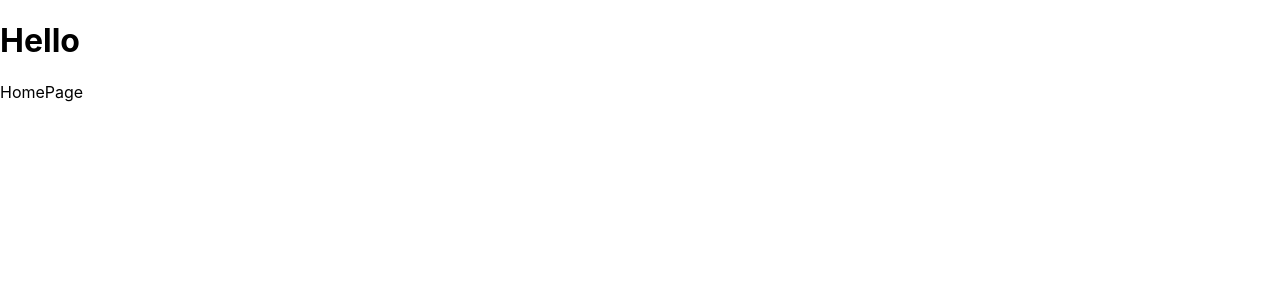
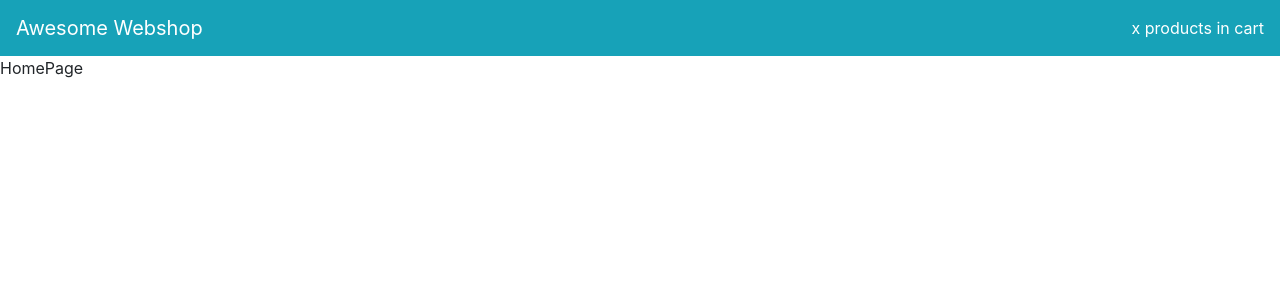
Before and after one commit to willemverbuyst/webshop-project, a React (Create React App) app: page / in a window 1280 px wide. Shown: the top 300 px of the page. Built offline with nearby package versions, Linux system fonts and the light colour scheme.

Commit message:
Create header

```diff
--- a/package.json
+++ b/package.json
@@ -6,6 +6,7 @@
     "@testing-library/jest-dom": "^4.2.4",
     "@testing-library/react": "^9.5.0",
     "@testing-library/user-event": "^7.2.1",
+    "bootstrap": "^4.5.0",
     "react": "^16.13.1",
     "react-bootstrap": "^1.0.1",
     "react-dom": "^16.13.1",
--- a/src/App.js
+++ b/src/App.js
@@ -1,6 +1,7 @@
 import React from 'react';
 import { Switch, Route } from 'react-router-dom';
 
+import Header from './components/Header';
 import CartPage from './pages/CartPage';
 import HomePage from './pages/HomePage';
 import ProductDetailsPage from './pages/ProductDetailsPage';
@@ -8,7 +9,7 @@ import ProductDetailsPage from './pages/ProductDetailsPage';
 function App() {
   return (
     <div>
-      <h1>Hello</h1>
+      <Header />
       <Switch>
         <Route exact path="/" component={HomePage} />
         <Route path="/details" component={ProductDetailsPage} />
--- a/src/components/Header.jsx
+++ b/src/components/Header.jsx
@@ -1,5 +1,13 @@
 import React from 'react';
+import Navbar from 'react-bootstrap/Navbar';
 
 export default function Header() {
-  return <div>Header</div>;
+  return (
+    <Navbar className="bg-info justify-content-between">
+      <Navbar.Brand href="/" className="text-white">
+        Awesome Webshop
+      </Navbar.Brand>
+      <div className="text-white">x products in cart</div>
+    </Navbar>
+  );
 }
--- a/src/index.js
+++ b/src/index.js
@@ -1,6 +1,7 @@
 import React from 'react';
 import ReactDOM from 'react-dom';
 import { BrowserRouter as Router } from 'react-router-dom';
+import 'bootstrap/dist/css/bootstrap.min.css';
 
 import App from './App';
 
```
Also changed, not shown: 1 other file (tests, documents, lock files or other folders).
